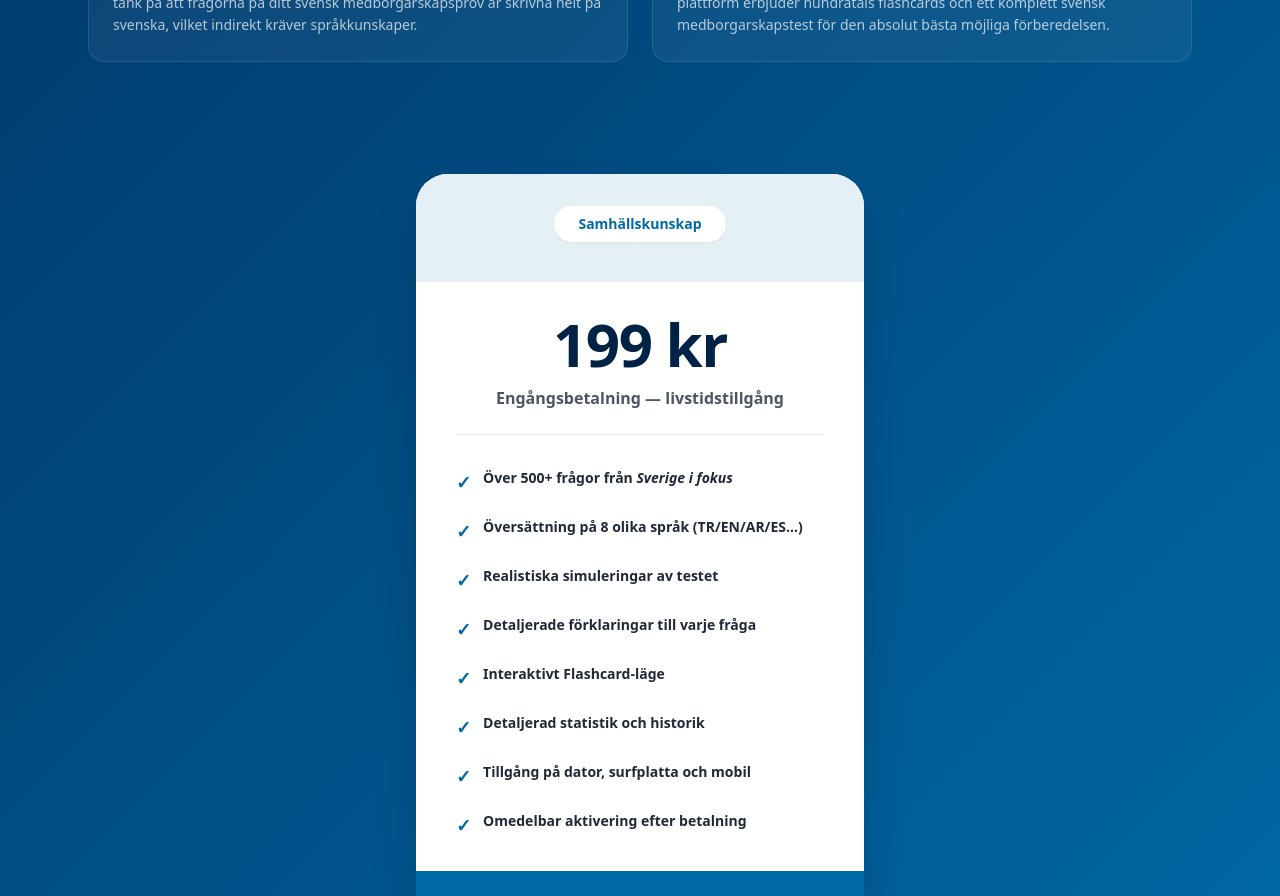
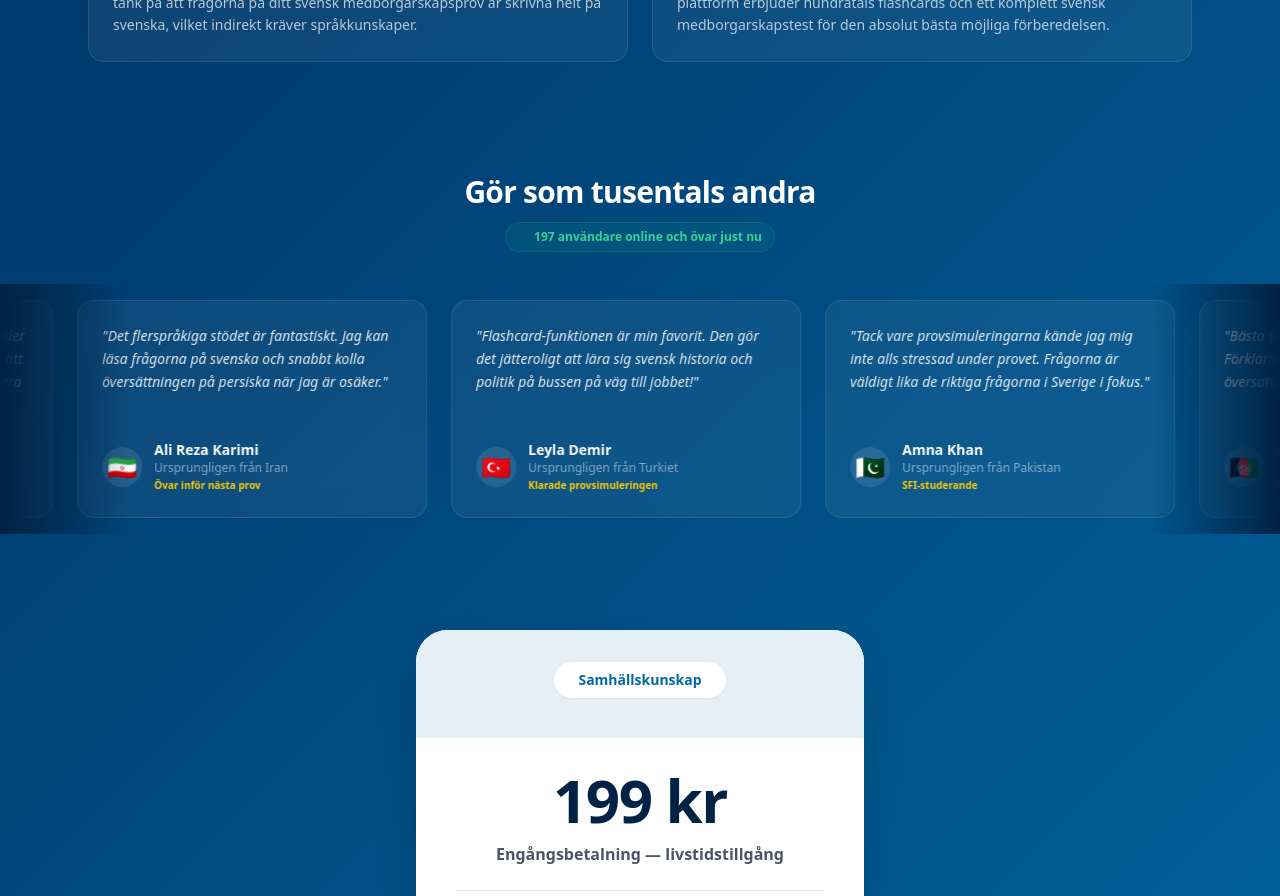
Before and after one commit to fatnarman-debug/Mobilprov, a Next.js app: page / in a window 1280 px wide. Shown: the part 2240-3136 px from the top of the page. Built offline with nearby package versions, Linux system fonts and the light colour scheme; no server answers.

Commit message:
feat: add scrolling customer testimonials marquee with non-Swedish SFI student names

```diff
--- a/src/app/HomeClient.tsx
+++ b/src/app/HomeClient.tsx
@@ -24,6 +24,51 @@ function SwedenFlag({ size = 64 }: { size?: number }) {
     </svg>
   );
 }
+
+const testimonials = [
+  {
+    name: 'Yasmin Al-Rashid',
+    origin: 'Ursprungligen från Irak',
+    status: 'Klarade provet i augusti',
+    avatar: '🇮🇶',
+    text: 'Äntligen en plattform som verkligen förbereder en! Förklaringarna till varje svar hjälpte mig att förstå sammanhanget och inte bara memorera frågorna.'
+  },
+  {
+    name: 'Ali Reza Karimi',
+    origin: 'Ursprungligen från Iran',
+    status: 'Övar inför nästa prov',
+    avatar: '🇮🇷',
+    text: 'Det flerspråkiga stödet är fantastiskt. Jag kan läsa frågorna på svenska och snabbt kolla översättningen på persiska när jag är osäker.'
+  },
+  {
+    name: 'Leyla Demir',
+    origin: 'Ursprungligen från Turkiet',
+    status: 'Klarade provsimuleringen',
+    avatar: '🇹🇷',
+    text: 'Flashcard-funktionen är min favorit. Den gör det jätteroligt att lära sig svensk historia och politik på bussen på väg till jobbet!'
+  },
+  {
+    name: 'Amna Khan',
+    origin: 'Ursprungligen från Pakistan',
+    status: 'SFI-studerande',
+    avatar: '🇵🇰',
+    text: 'Tack vare provsimuleringarna kände jag mig inte alls stressad under provet. Frågorna är väldigt lika de riktiga frågorna i Sverige i fokus.'
+  },
+  {
+    name: 'Ahmad Noorzaei',
+    origin: 'Ursprungligen från Afghanistan',
+    status: 'Bor i Malmö, pluggar dagligen',
+    avatar: '🇦🇫',
+    text: 'Bästa sidan för de som ska göra provet! Förklaringarna är korta, enkla att förstå och översatta direkt till mitt modersmål dari.'
+  },
+  {
+    name: 'Semir Halilović',
+    origin: 'Ursprungligen från Bosnien',
+    status: 'Övar inför medborgarskapstestet',
+    avatar: '🇧🇦',
+    text: 'Jag rekommenderar VIP-medlemskapet starkt. Att ha tillgång till över 500 frågor med statistik på mina framsteg har sparat mig så mycket tid.'
+  }
+];
 
 export default function HomeClient() {
   const [isLogin, setIsLogin] = useState(true);
@@ -447,6 +492,49 @@ export default function HomeClient() {
         </div>
       </section>
 
+      {/* Testimonials Section (Gör som tusentals andra) */}
+      <section className="relative z-10 w-full py-12 overflow-hidden text-white">
+        <div className="max-w-6xl mx-auto px-6 text-center mb-8">
+          <h2 className="text-3xl font-extrabold tracking-tight mb-3">Gör som tusentals andra</h2>
+          <div className="inline-flex items-center gap-2 px-3 py-1.5 rounded-full bg-emerald-500/10 border border-emerald-500/20 text-emerald-400 text-xs font-semibold">
+            <span className="w-2 h-2 rounded-full bg-emerald-400 animate-ping"></span>
+            <span>197 användare online och övar just nu</span>
+          </div>
+        </div>
+
+        {/* Marquee Wrapper */}
+        <div className="w-full overflow-hidden relative flex py-4">
+          {/* Blur masks for smooth edges */}
+          <div className="absolute left-0 top-0 bottom-0 w-16 md:w-32 bg-gradient-to-r from-[#002244] to-transparent z-10 pointer-events-none" />
+          <div className="absolute right-0 top-0 bottom-0 w-16 md:w-32 bg-gradient-to-l from-[#002244] to-transparent z-10 pointer-events-none" />
+
+          {/* Marquee Flex Row (Rendered twice for seamless loop) */}
+          <div className="animate-marquee flex gap-6">
+            {/* First Set */}
+            {[...testimonials, ...testimonials].map((t, idx) => (
+              <div
+                key={idx}
+                className="w-[300px] md:w-[350px] shrink-0 rounded-2xl p-6 border border-white/10 hover:border-[#FECC02]/30 bg-white/5 backdrop-blur-md flex flex-col justify-between transition-all duration-300 shadow-sm"
+              >
+                <p className="text-white/90 text-sm leading-relaxed italic mb-6">
+                  "{t.text}"
+                </p>
+                <div className="flex items-center gap-3">
+                  <div className="w-10 h-10 rounded-full bg-white/10 flex items-center justify-center text-2xl">
+                    {t.avatar}
+                  </div>
+                  <div>
+                    <h4 className="font-bold text-sm text-white">{t.name}</h4>
+                    <p className="text-xs text-white/50">{t.origin}</p>
+                    <p className="text-[10px] text-[#FECC02] mt-0.5 font-semibold">{t.status}</p>
+                  </div>
+                </div>
+              </div>
+            ))}
+          </div>
+        </div>
+      </section>
+
       {/* Pricing Section */}
       <section className="relative z-10 w-full px-6 pb-24 pt-12 flex justify-center items-center">
         <div className="bg-white rounded-[2rem] overflow-hidden w-full max-w-md shadow-2xl transition-transform hover:scale-[1.02] duration-300">
--- a/src/app/globals.css
+++ b/src/app/globals.css
@@ -132,3 +132,19 @@
   margin-top: 2.25rem;
   margin-bottom: 2.25rem;
 }
+
+/* Infinite Scrolling Testimonials Marquee */
+@keyframes marquee {
+  0% { transform: translateX(0%); }
+  100% { transform: translateX(-50%); }
+}
+
+.animate-marquee {
+  display: flex;
+  width: max-content;
+  animation: marquee 45s linear infinite;
+}
+
+.animate-marquee:hover {
+  animation-play-state: paused;
+}
```
